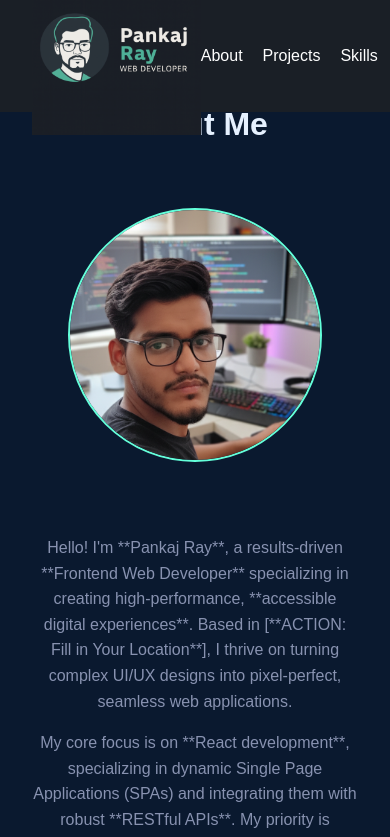
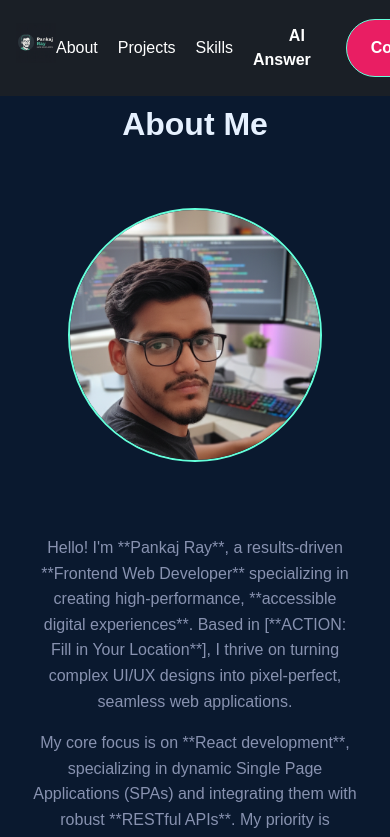
Before and after one commit to Raypankaj/Myportfolio, a React (Vite) app: page /#/about in a window 390 px wide. Shown: the top 837 px of the page. Built offline with nearby package versions, Linux system fonts and the light colour scheme; no server answers.

Commit message:
make logo responsive

```diff
--- a/src/components/Layout/navigation.css
+++ b/src/components/Layout/navigation.css
@@ -161,3 +161,35 @@ a[href="/ai-config"]:hover {
     object-fit: contain;
     object-position: center;
 }
+
+/* ========================================================== */
+/* CORRECTED LOGO STYLE */
+/* ========================================================== */
+
+.logo-image {
+    /* 1. Height Control:
+       Your navbar is 80px tall with padding.
+       We use max-height to ensure it fits without stretching the navbar. */
+    height: auto;
+    max-height: 50px; /* Fits comfortably within the 80px navbar */
+
+    /* 2. Width Control:
+       'auto' ensures the logo keeps its natural shape (aspect ratio)
+       so it doesn't look squashed or stretched. */
+    width: auto;
+
+    /* 3. Image rendering */
+    object-fit: contain;
+    object-position: left center; /* Aligns logo to the left */
+}
+
+/* OPTIONAL: Mobile Specific Adjustments */
+@media (max-width: 768px) {
+    .logo-image {
+        max-height: 40px; /* Slightly smaller on mobile devices */
+    }
+
+    .navbar {
+        padding: 0.5rem 1rem; /* Reduce padding on small screens to save space */
+    }
+}
--- a/vite.config.js
+++ b/vite.config.js
@@ -1,10 +1,8 @@
-import { defineConfig } from 'vite';
-import react from '@vitejs/plugin-react';
+import { defineConfig } from 'vite'
+import react from '@vitejs/plugin-react'
 
-// Replace 'your-repo-name' with the actual name of your GitHub repository
-const repoName = '/Myportfolio';
-
+// https://vitejs.dev/config/
 export default defineConfig({
   plugins: [react()],
-  base: `/${repoName}/`, // CRITICAL: Sets the base URL for asset loading
-});
+  base: "./",  // ⬅️ CHANGE THIS LINE to exactly "./"
+})
```
